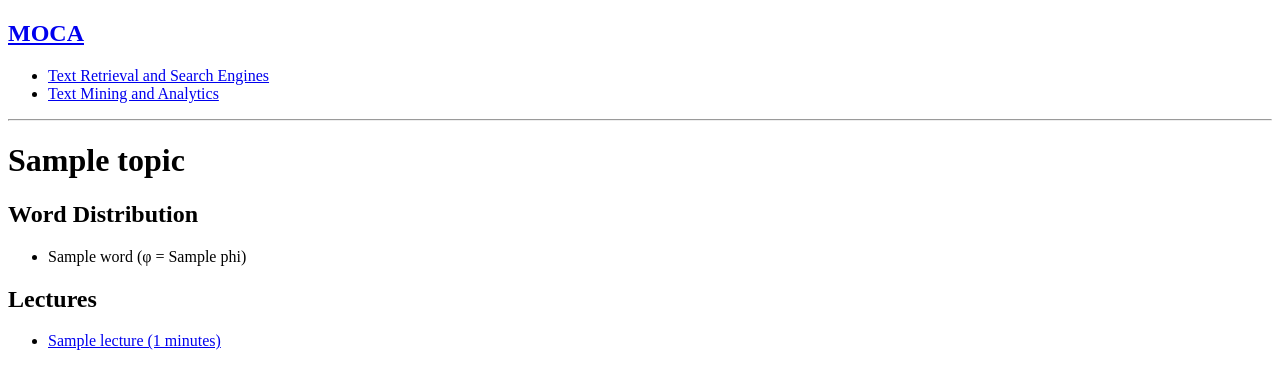
After one commit to kevinwang/moca, a Flask app: template templates/topic.html in a window 1280 px wide. The commit adds this page. Shown: the top 389 px of the page. Run offline with Flask 2, Linux system fonts and the light colour scheme; the template is opened without the code that fills it: most values are stand-ins (such as "Sample title", 1, 10 or a date in 2020); parts of the project's set-up code (start-up, migrations or seed data) failed here and were passed over.

Commit message:
Calculate topic difficulties and add topic view.

```diff
--- a/app.py
+++ b/app.py
@@ -7,6 +7,7 @@ from pycaption import CaptionConverter, SRTReader, WebVTTWriter, \
         CaptionReadNoCaptions
 import requests
 from sqlalchemy import create_engine, MetaData, Table, select
+from sqlalchemy.sql import func
 
 from courses import courses
 import heatmaps
@@ -48,16 +49,20 @@ def route_course(course_id):
     connection = engines[course_id].connect()
     lecture_metadata = Table('lecture_metadata', metadata[course_id], autoload=True)
     # TODO: Sort properly by x.y lecture number so 1.10 doesn't come before 1.2
-    s = (select([lecture_metadata.c.id, lecture_metadata.c.title])
+    ls = (select([lecture_metadata.c.id, lecture_metadata.c.title])
          .where((lecture_metadata.c.parent_id == -1) &
                 (lecture_metadata.c.deleted == 0))
          .order_by(lecture_metadata.c.title))
-    result = connection.execute(s)
+    lectures_result = connection.execute(ls)
+
+    moca_topics = Table('moca_topics', metadata[course_id], autoload=True)
+    ts = select([moca_topics]).order_by(moca_topics.c.difficulty.desc())
+    topics_result = connection.execute(ts)
     connection.close()
 
-    lectures = [{'id': lecture[0], 'title': lecture[1]} for lecture in result]
+    lectures = [{'id': lecture[0], 'title': lecture[1]} for lecture in lectures_result]
 
-    hardest_topics = ['hardest', 'harder', 'hard']
+    hardest_topics = [topic for topic in topics_result]
     easiest_topics = ['easiest', 'easier', 'easy']
 
     return render_template(
@@ -73,30 +78,39 @@ def route_course(course_id):
 def route_lecture(course_id, lecture_id):
     connection = engines[course_id].connect()
     lecture_metadata = Table('lecture_metadata', metadata[course_id], autoload=True)
-    s = (select([lecture_metadata.c.id, lecture_metadata.c.title, lecture_metadata.c.source_video, lecture_metadata.c.video_id])
+    ls = (select([lecture_metadata.c.id, lecture_metadata.c.title, lecture_metadata.c.source_video, lecture_metadata.c.video_id])
          .where((lecture_metadata.c.id == lecture_id) &
                 (lecture_metadata.c.parent_id == -1) &
                 (lecture_metadata.c.deleted == 0))
          .limit(1))
-    result = list(connection.execute(s))
+    lecture_result = list(connection.execute(ls))
+
+    moca_topics = Table('moca_topics', metadata[course_id], autoload=True)
+    moca_topic_coverage = Table('moca_topic_coverage', metadata[course_id], autoload=True)
+    cs = (select([moca_topic_coverage, moca_topics])
+          .select_from(moca_topic_coverage.join(moca_topics))
+          .where(moca_topic_coverage.c.lecture_id == lecture_id)
+          .order_by(moca_topic_coverage.c.minute))
+    coverage_result = [dict(c) for c in connection.execute(cs)]
     connection.close()
 
-    if len(result) == 0:
+    if len(lecture_result) == 0:
         abort(404)
 
-    result = result[0]
-    lecture = {
-        'id': result[0],
-        'title': result[1],
-        'video_url_webm': 'http://d396qusza40orc.cloudfront.net/' + course_id + '/recoded_videos%2F' + result[2].replace('.mp4', '.' + result[3] + '.webm'),
-        'video_url_mp4': 'http://d396qusza40orc.cloudfront.net/' + course_id + '/recoded_videos%2F' + result[2].replace('.mp4', '.' + result[3] + '.mp4'),
+    lecture = lecture_result[0]
+    lecture_data = {
+        'id': lecture['id'],
+        'title': lecture['title'],
+        'video_url_webm': 'http://d396qusza40orc.cloudfront.net/' + course_id + '/recoded_videos%2F' + lecture['source_video'].replace('.mp4', '.' + lecture['video_id'] + '.webm'),
+        'video_url_mp4': 'http://d396qusza40orc.cloudfront.net/' + course_id + '/recoded_videos%2F' + lecture['source_video'].replace('.mp4', '.' + lecture['video_id'] + '.mp4'),
         'subtitles_url': '/%s/lecture/%d/subtitles' % (course_id, lecture_id),
     }
     return render_template(
             'lecture.html',
             course_id=course_id,
-            lecture=lecture,
-            heatmap=heatmaps.get_heatmap(course_id, lecture_id))
+            lecture=lecture_data,
+            heatmap=heatmaps.get_heatmap(course_id, lecture_id),
+            coverage=coverage_result)
 
 @app.route('/<course_id>/lecture/<int:lecture_id>/subtitles')
 @validate_course
@@ -113,5 +127,41 @@ def route_subtitles(course_id, lecture_id):
         subtitles = ''
     return Response(subtitles, content_type='text/vtt')
 
+@app.route('/<course_id>/topic/<int:topic_id>')
+@validate_course
+def route_topic(course_id, topic_id):
+    connection = engines[course_id].connect()
+    moca_topics = Table('moca_topics', metadata[course_id], autoload=True)
+    ts = select([moca_topics]).where(moca_topics.c.id == topic_id)
+    topic_result = list(connection.execute(ts))
+
+    moca_topic_words = Table('moca_topic_words', metadata[course_id], autoload=True)
+    ws = (select([moca_topic_words])
+          .where(moca_topic_words.c.topic_id == topic_id)
+          .order_by(moca_topic_words.c.phi.desc()))
+    words_result = [dict(w) for w in connection.execute(ws)]
+
+    lecture_metadata = Table('lecture_metadata', metadata[course_id], autoload=True)
+    moca_topic_coverage = Table('moca_topic_coverage', metadata[course_id], autoload=True)
+    ls = (select([lecture_metadata.c.id, lecture_metadata.c.title, func.count().label('num_minutes')])
+          .select_from(lecture_metadata.join(moca_topic_coverage))
+          .where(moca_topic_coverage.c.topic_id == topic_id)
+          .group_by(lecture_metadata.c.id)
+          .order_by('num_minutes DESC'))
+    lectures_result = [dict(l) for l in connection.execute(ls)]
+    connection.close()
+
+    if len(topic_result) == 0:
+        abort(404)
+
+    topic = topic_result[0]
+
+    return render_template(
+        'topic.html',
+        course_id=course_id,
+        topic=topic,
+        words=words_result,
+        lectures=lectures_result)
+
 if __name__ == '__main__':
     app.run()
--- /dev/null
+++ b/templates/topic.html
@@ -0,0 +1,22 @@
+{% extends "layout.html" %}
+{% block body %}
+<h1>{{ topic.name }}</h1>
+
+<h2>Word Distribution</h2>
+<ul>
+{% for word in words %}
+<li>{{ word.word }} (&phi; = {{ word.phi }})</li>
+{% endfor %}
+</ul>
+
+<h2>Lectures</h2>
+<ul>
+    {% for lecture in lectures %}
+    <li>
+        <a href="/{{ course_id }}/lecture/{{ lecture.id }}">
+            {{ lecture.title }} ({{ lecture.num_minutes }} minutes)
+        </a>
+    </li>
+    {% endfor %}
+</ul>
+{% endblock %}
```
Also changed, not shown: templates/course.html (+5 -8 lines), templates/lecture.html (+7 -0 lines), topic_data/import_topics.py (+21 -2 lines).
